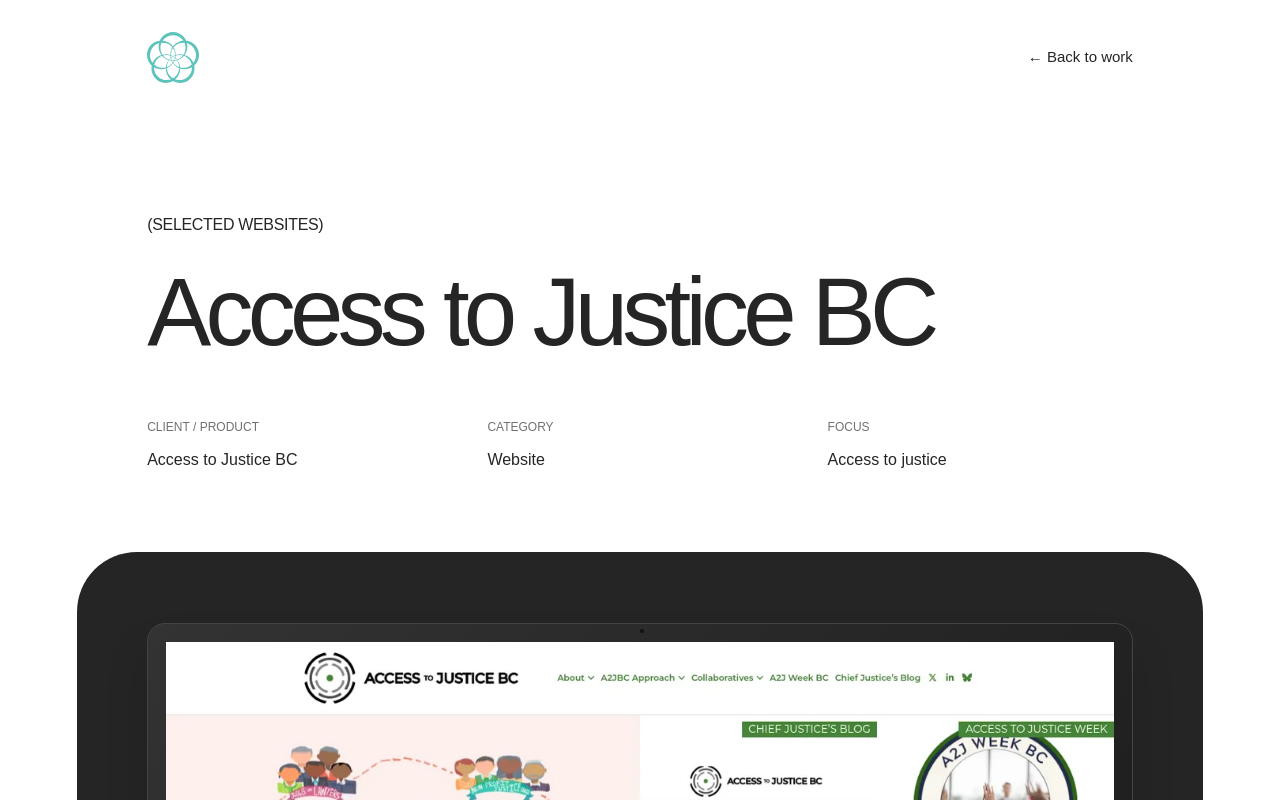
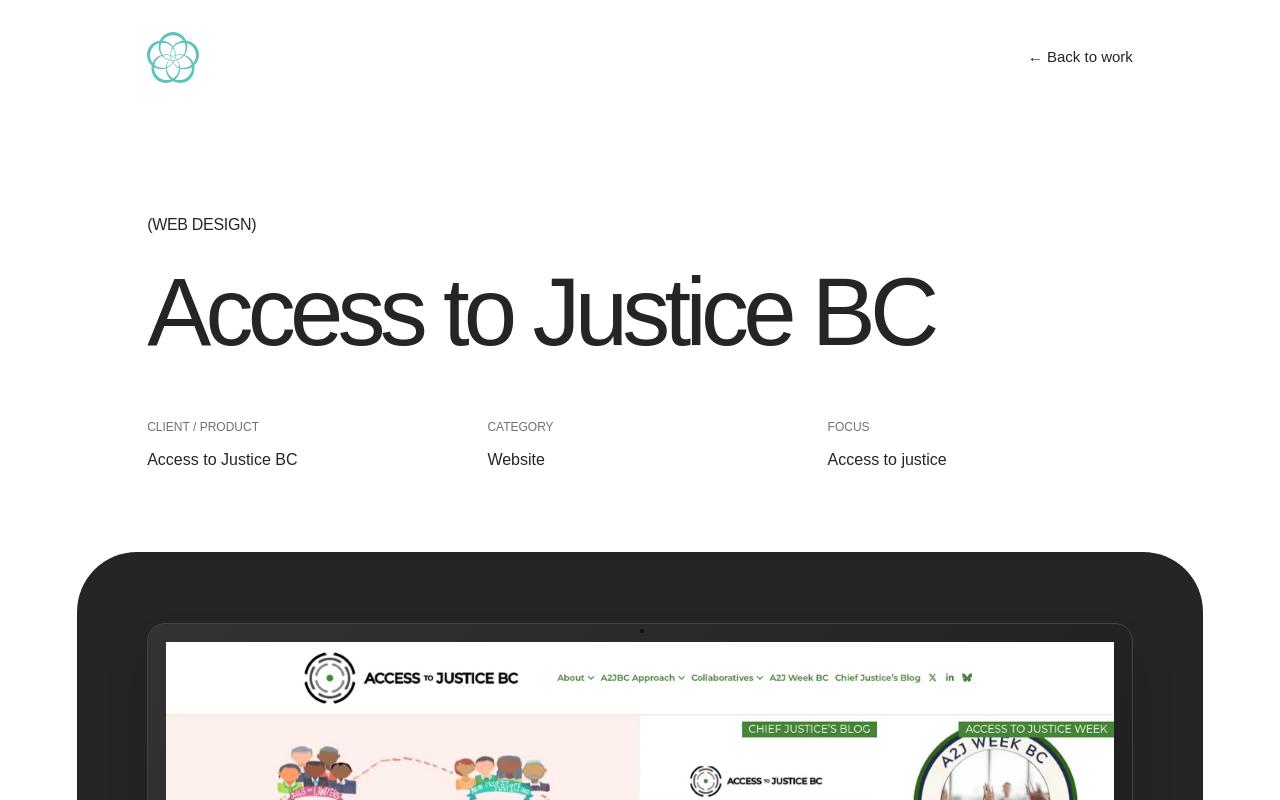
Before and after one commit to The-Trickfilm/trickfilm-site, a Next.js app: page /work/access-to-justice-bc in a window 1280 px wide. Shown: the top 800 px of the page. Built offline with nearby package versions, Linux system fonts and the light colour scheme; a web font is replaced by a local one.

Commit message:
Rename portfolio labels to Web Design and Brand/Identity

```diff
--- a/src/app/page.tsx
+++ b/src/app/page.tsx
@@ -118,7 +118,7 @@ export default function Home() {
           aria-labelledby="branding-heading"
         >
           <div className="section-introduction" data-reveal>
-            <p className="eyebrow">(Identity)</p>
+            <p className="eyebrow">(Brand/Identity)</p>
             <div>
               <h2 id="branding-heading">
                 Made to be
@@ -212,7 +212,7 @@ export default function Home() {
       <footer className="footer home-footer">
         <div className="footer-links">
           <a href="#work">Websites</a>
-          <a href="#branding">Identity</a>
+          <a href="#branding">Brand/Identity</a>
           <a href="#applications">Creative technology</a>
           <a href="#services">Services</a>
           <a href={`mailto:${CONTACT_EMAIL}`}>Contact</a>
--- a/src/app/work/[slug]/page.tsx
+++ b/src/app/work/[slug]/page.tsx
@@ -51,7 +51,7 @@ export default async function ProjectPage({
       <main id="main">
         <section className="case-hero">
           <p className="eyebrow">
-            ({application ? "Creative technology" : "Selected websites"})
+            ({application ? "Creative technology" : "Web design"})
           </p>
           <h1>{project.name}</h1>
           <dl className="case-facts">
--- a/src/components/project-panel.tsx
+++ b/src/components/project-panel.tsx
@@ -17,7 +17,7 @@ export function ProjectPanel({
     >
       <div className="project-info" data-reveal>
         <p className="eyebrow">
-          ({application ? "Creative technology" : "Work"})
+          ({application ? "Creative technology" : "Web design"})
         </p>
         <h3>
           {project.name === "StrataCouncil.ca" ? (
```
